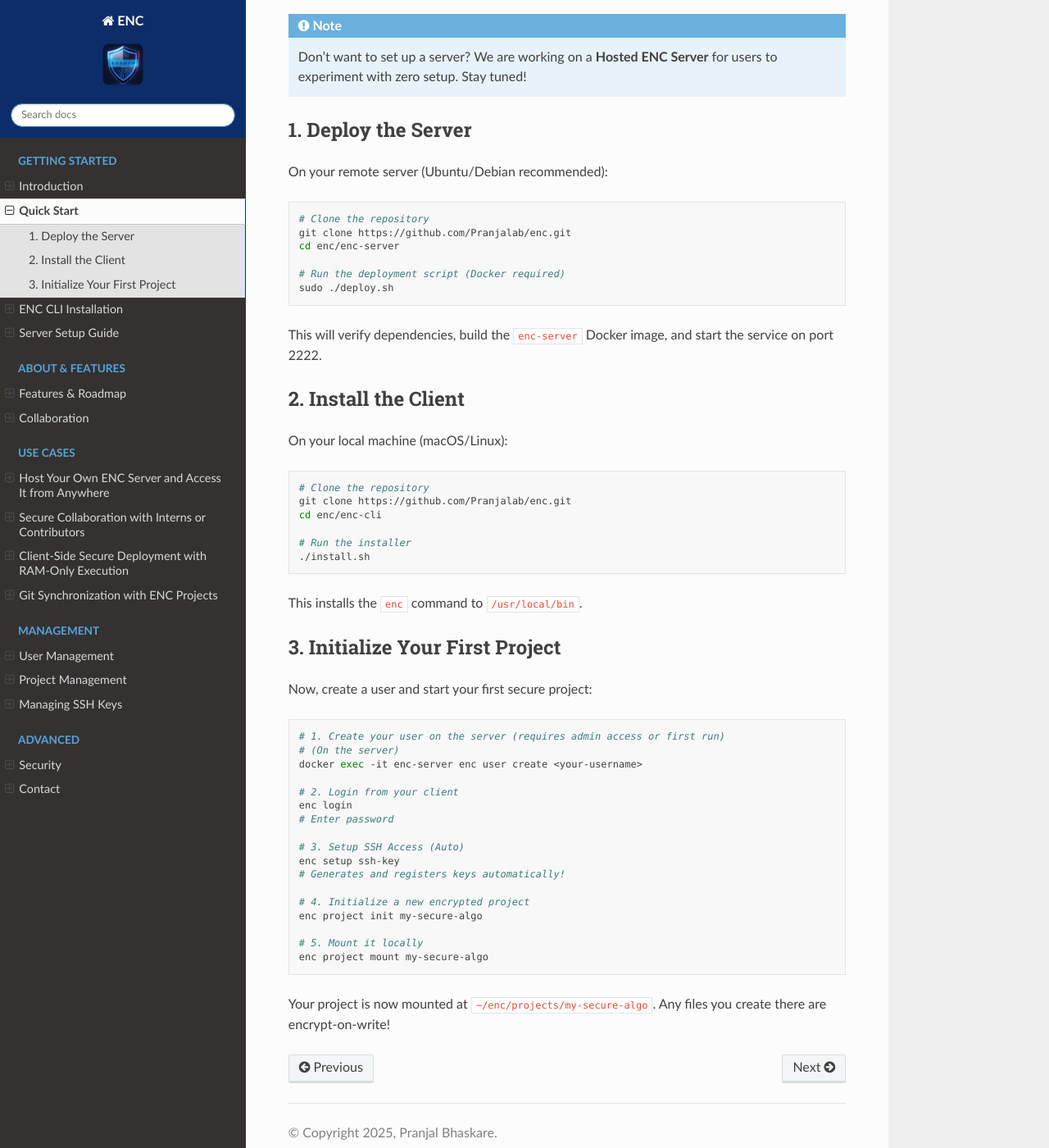
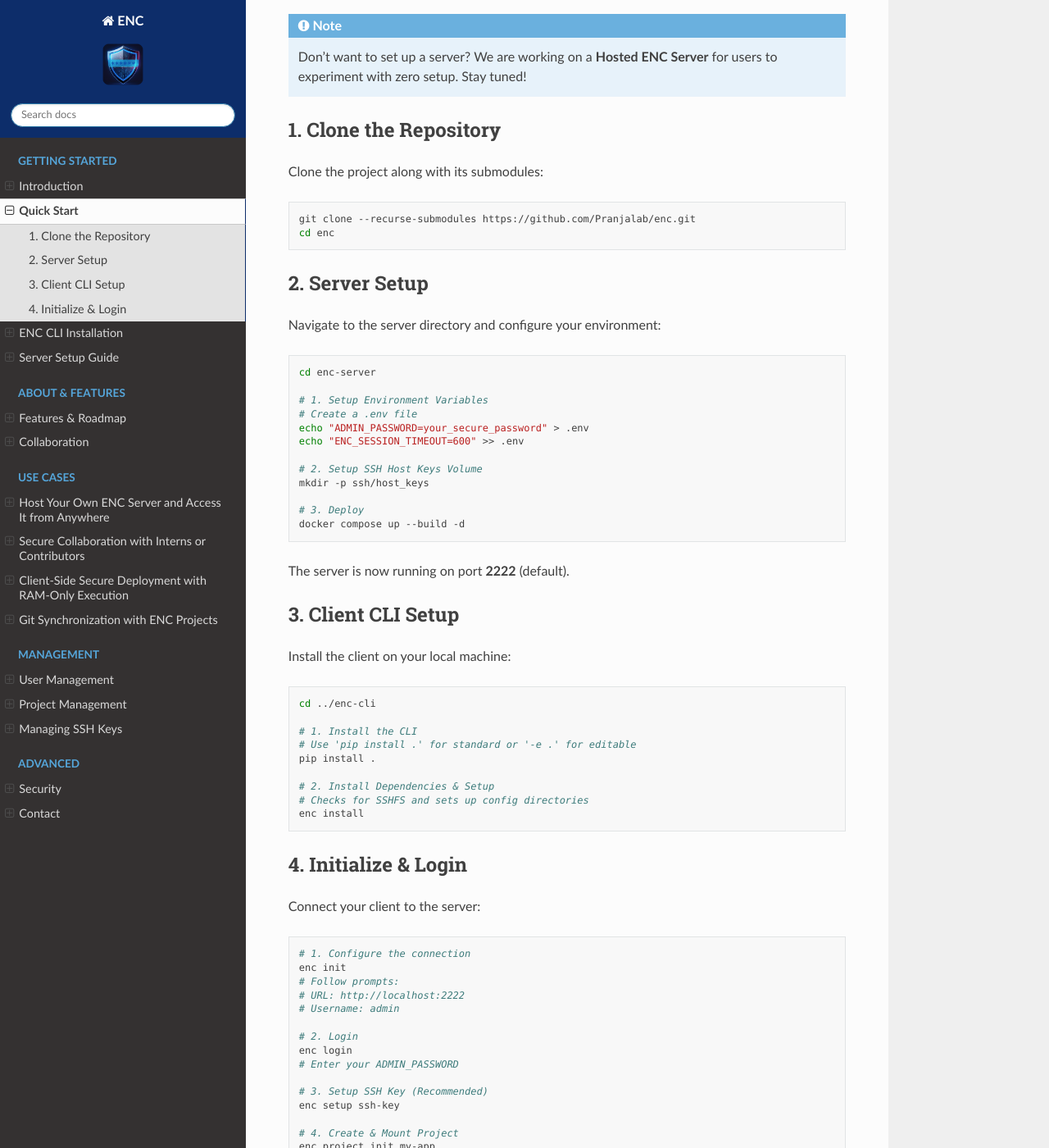
Before and after one commit to Pranjalab/enc, a Sphinx documentation site: the page built from docs/quick_start.rst, in a window 1280 px wide and 1400 px high, scrolled down 215 px. Shown: the whole window at 82% size. Built offline with Sphinx 7.4.7 and the Read the Docs theme 3.1.0, drawn with Linux system fonts in a browser that asks for light colours; some of the changed text lies outside the part shown.

Commit message:
docs: update readme and quickstart with unified setup instructions

```diff
--- a/docs/quick_start.rst
+++ b/docs/quick_start.rst
@@ -6,61 +6,76 @@ Get up and running with ENC in minutes. This guide covers the fastest way to dep
 .. note::
    Don't want to set up a server? We are working on a **Hosted ENC Server** for users to experiment with zero setup. Stay tuned!
 
-1. Deploy the Server
---------------------
+1. Clone the Repository
+-----------------------
 
-On your remote server (Ubuntu/Debian recommended):
+Clone the project along with its submodules:
 
 .. code-block:: bash
 
-   # Clone the repository
-   git clone https://github.com/Pranjalab/enc.git
-   cd enc/enc-server
+   git clone --recurse-submodules https://github.com/Pranjalab/enc.git
+   cd enc
 
-   # Run the deployment script (Docker required)
-   sudo ./deploy.sh
+2. Server Setup
+---------------
 
-This will verify dependencies, build the ``enc-server`` Docker image, and start the service on port 2222.
-
-2. Install the Client
----------------------
-
-On your local machine (macOS/Linux):
+Navigate to the server directory and configure your environment:
 
 .. code-block:: bash
 
-   # Clone the repository
-   git clone https://github.com/Pranjalab/enc.git
-   cd enc/enc-cli
+   cd enc-server
 
-   # Run the installer
-   ./install.sh
+   # 1. Setup Environment Variables
+   # Create a .env file
+   echo "ADMIN_PASSWORD=your_secure_password" > .env
+   echo "ENC_SESSION_TIMEOUT=600" >> .env
 
-This installs the ``enc`` command to ``/usr/local/bin``.
+   # 2. Setup SSH Host Keys Volume
+   mkdir -p ssh/host_keys
 
-3. Initialize Your First Project
---------------------------------
+   # 3. Deploy
+   docker compose up --build -d
 
-Now, create a user and start your first secure project:
+The server is now running on port **2222** (default).
+
+3. Client CLI Setup
+-------------------
+
+Install the client on your local machine:
 
 .. code-block:: bash
 
-   # 1. Create your user on the server (requires admin access or first run)
-   # (On the server)
-   docker exec -it enc-server enc user create <your-username>
+   cd ../enc-cli
 
-   # 2. Login from your client
+   # 1. Install the CLI
+   # Use 'pip install .' for standard or '-e .' for editable
+   pip install .
+
+   # 2. Install Dependencies & Setup
+   # Checks for SSHFS and sets up config directories
+   enc install
+
+4. Initialize & Login
+---------------------
+
+Connect your client to the server:
+
+.. code-block:: bash
+
+   # 1. Configure the connection
+   enc init
+   # Follow prompts:
+   # URL: http://localhost:2222
+   # Username: admin
+
+   # 2. Login
    enc login
-   # Enter password
+   # Enter your ADMIN_PASSWORD
 
-   # 3. Setup SSH Access (Auto)
+   # 3. Setup SSH Key (Recommended)
    enc setup ssh-key
-   # Generates and registers keys automatically!
 
-   # 4. Initialize a new encrypted project
-   enc project init my-secure-algo
-
-   # 5. Mount it locally
-   enc project mount my-secure-algo
-
-Your project is now mounted at ``~/enc/projects/my-secure-algo``. Any files you create there are encrypt-on-write!
+   # 4. Create & Mount Project
+   enc project init my-app
+   mkdir ./my-app-edit
+   enc project mount my-app ./my-app-edit
```
Also changed, not shown: readme.md (+70 -40 lines).
